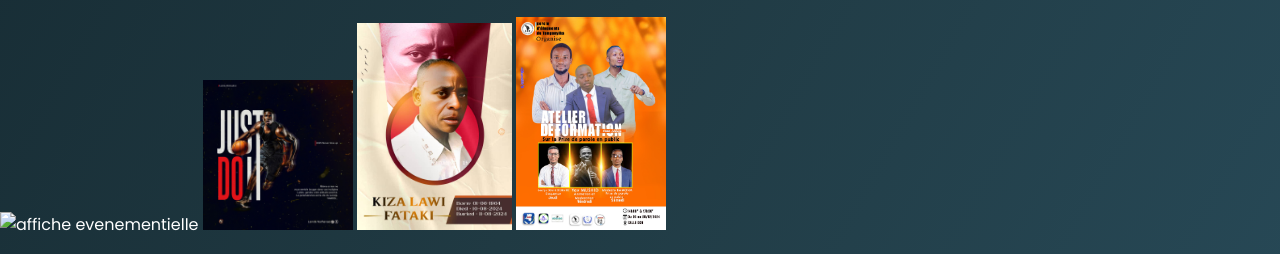
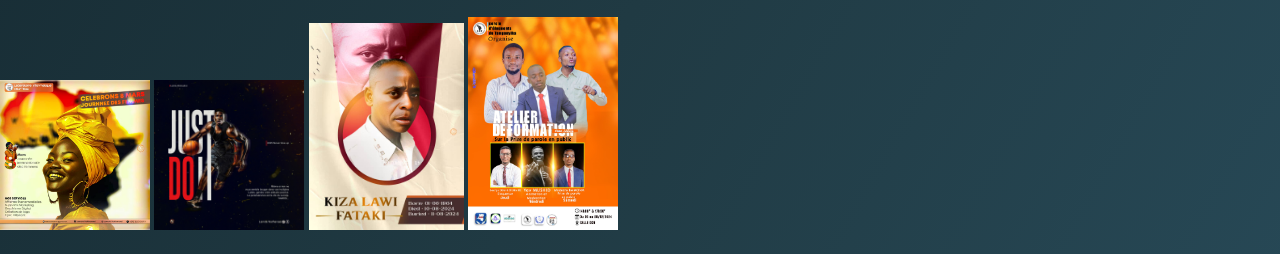
Before and after one commit to Oscar125-dev/master-lamda, a plain HTML site: page index.html in a window 1280 px wide. Shown: the part 1414-1668 px from the top of the page. Drawn offline with Linux system fonts and the light colour scheme; files whose address does not match are found by name.

Commit message:
Update index.html

```diff
--- a/index.html
+++ b/index.html
@@ -319,7 +319,7 @@ Avec une expérience riche et une passion pour l’esthétique, nous accompagnon
     </div>
     <div class="portfolio-item evenementielles">
       <section style="text-align: center;">
-      <img src="/storage/emulated/0/Android/media/com.whatsapp/WhatsApp/Media/WhatsApp Images/IMG-20250425-WA0009.jpg" width="150" alt="affiche evenementielle">
+      <img src="https://raw.githubusercontent.com/Oscar125-dev/master-lamda/refs/heads/main/IMG-20250425-WA0009.jpg" width="150" alt="affiche evenementielle">
         <img src="/storage/emulated/0/Android/media/com.whatsapp/WhatsApp/Media/WhatsApp Images/IMG-20250425-WA0023.jpg" width="150" alt="Affiche événementielle">
         <img src="/storage/emulated/0/Android/media/com.whatsapp/WhatsApp/Media/WhatsApp Images/IMG-20250520-WA0007.jpg" width="155" alt="affiche événementielle">
         <img src="/storage/emulated/0/Android/media/com.whatsapp/WhatsApp/Media/WhatsApp Images/IMG-20250520-WA0017.jpg" width="150" alt="affiche événementielle">
```
